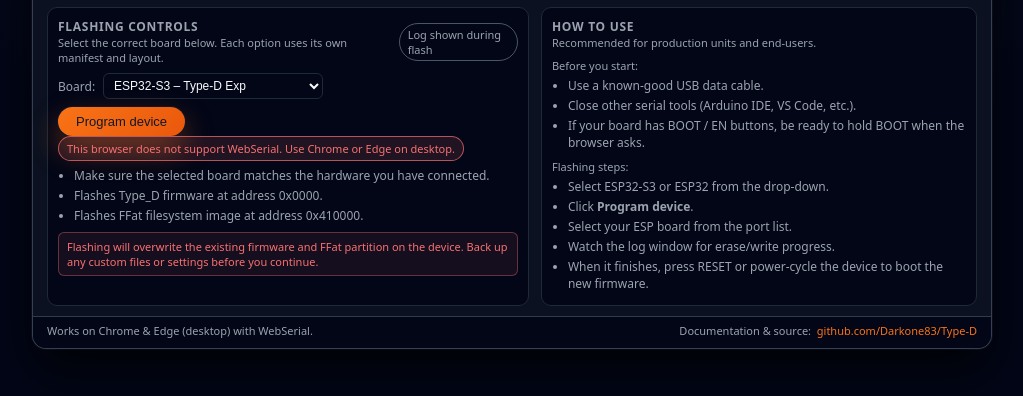
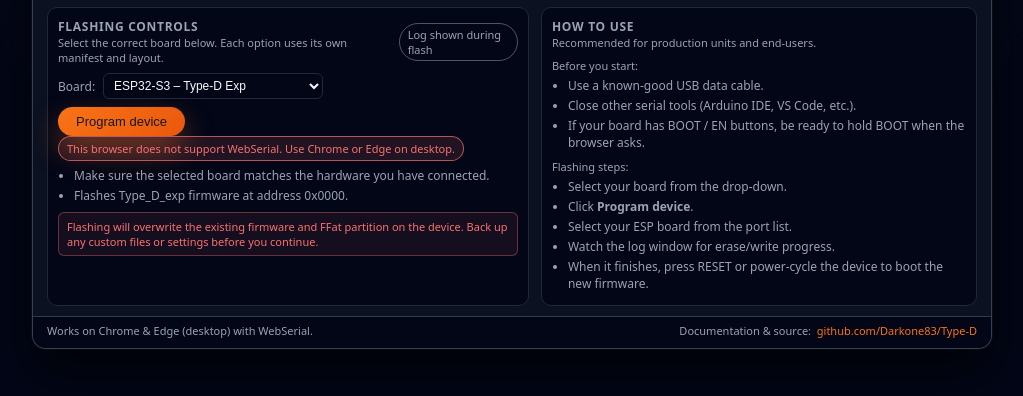
Before and after one commit to Darkone83/type-d-exp.github.io, a plain HTML site: page index.html in a window 1280 px wide. Shown: the part 274-670 px from the top of the page, without its empty margins (128-1151 px from the left). Drawn offline with Linux system fonts and the light colour scheme.

Commit message:
Update index.html

```diff
--- a/index.html
+++ b/index.html
@@ -362,8 +362,7 @@
                 Make sure the selected board matches the hardware you have
                 connected.
               </li>
-              <li>Flashes Type_D firmware at address 0x0000.</li>
-              <li>Flashes FFat filesystem image at address 0x410000.</li>
+              <li>Flashes Type_D_exp firmware at address 0x0000.</li>
             </ul>
 
             <div class="callout">
@@ -400,7 +399,7 @@
               Flashing steps:
             </div>
             <ul class="info-list">
-              <li>Select ESP32-S3 or ESP32 from the drop-down.</li>
+              <li>Select your board from the drop-down.</li>
               <li>Click <strong>Program device</strong>.</li>
               <li>Select your ESP board from the port list.</li>
               <li>Watch the log window for erase/write progress.</li>
```
